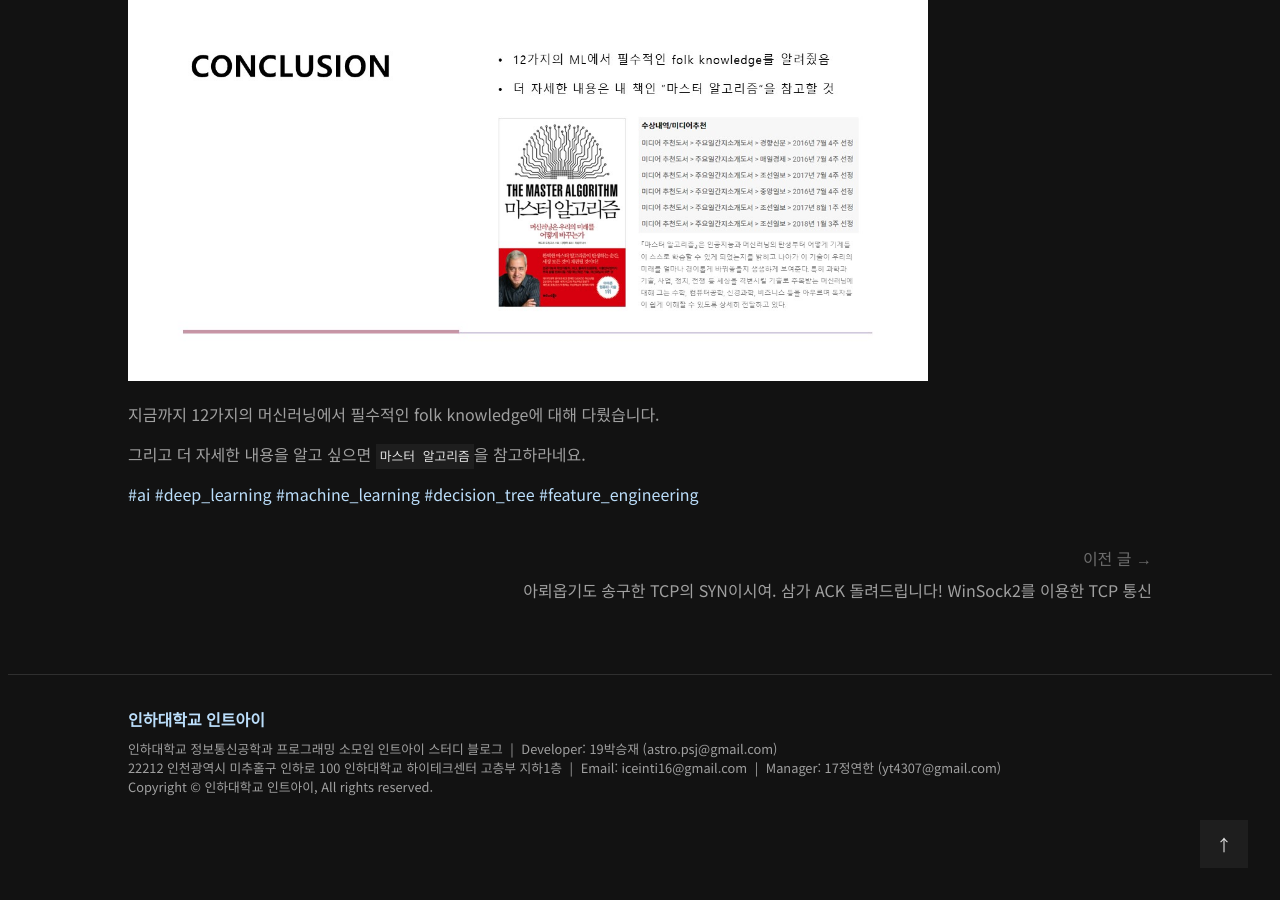
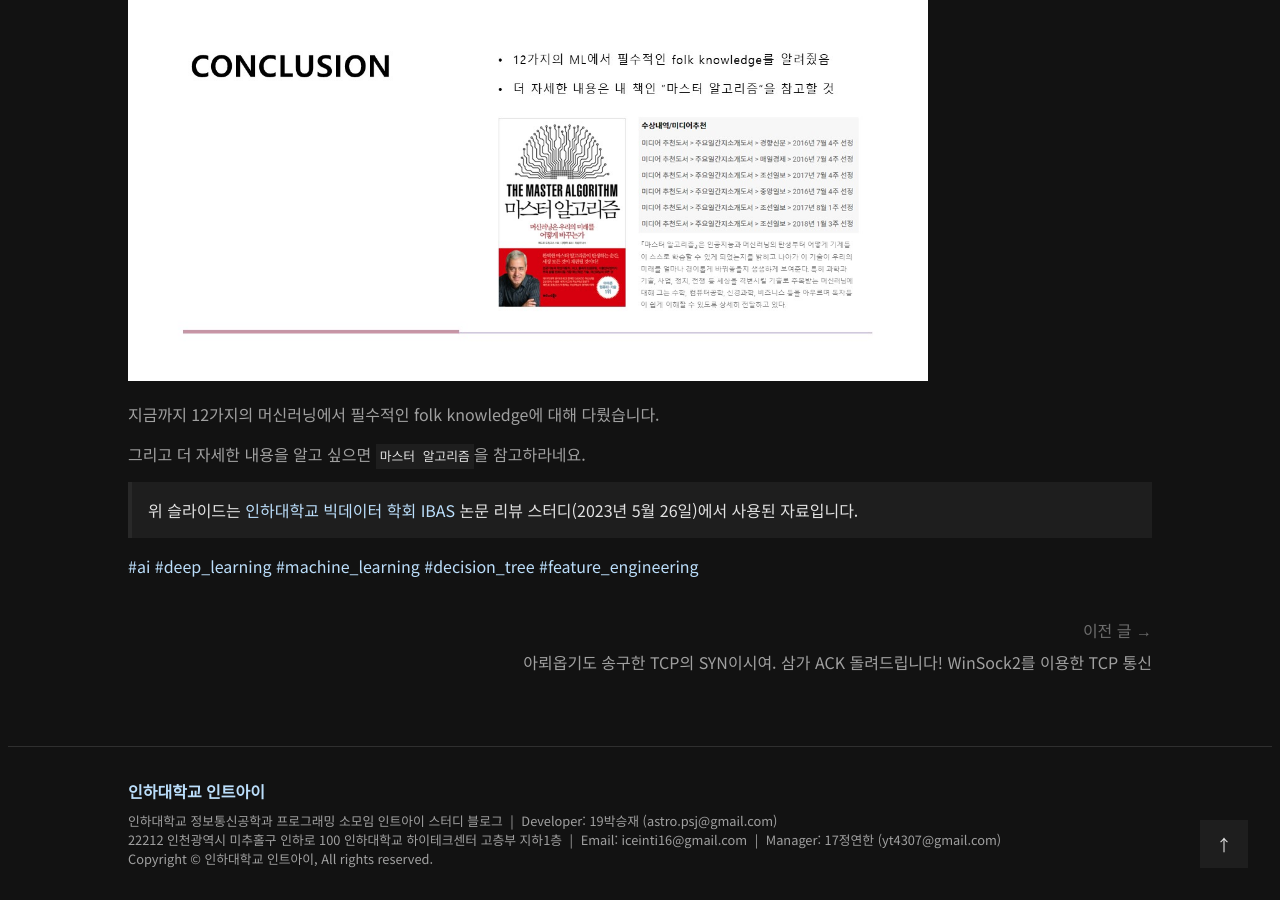
Before and after one commit to int-i/int-i.github.io, a Jekyll site: the page built from _posts/2023-06-05-ml-folk-knowledge.md, in a window 1280 px wide and 900 px high, scrolled down 9864 px. Built offline with Jekyll 4.4.1, drawn with Linux system fonts in a browser that asks for light colours; a script that is not in the unit is left out; comment, search, counter and statistics services are not loaded; before the commit the page ends 10692 px from its top, so only the background shows below that.

Commit message:
Update post

```diff
--- a/_posts/2023-06-05-ml-folk-knowledge.md
+++ b/_posts/2023-06-05-ml-folk-knowledge.md
@@ -188,3 +188,5 @@ Boosting의 대표적인 사례가 **XGBoost**입니다.
 지금까지 12가지의 머신러닝에서 필수적인 folk knowledge에 대해 다뤘습니다.
 
 그리고 더 자세한 내용을 알고 싶으면 `마스터 알고리즘`을 참고하라네요.
+
+> 위 슬라이드는 [인하대학교 빅데이터 학회 IBAS](https://www.inhabas.com/) 논문 리뷰 스터디(2023년 5월 26일)에서 사용된 자료입니다.
```
